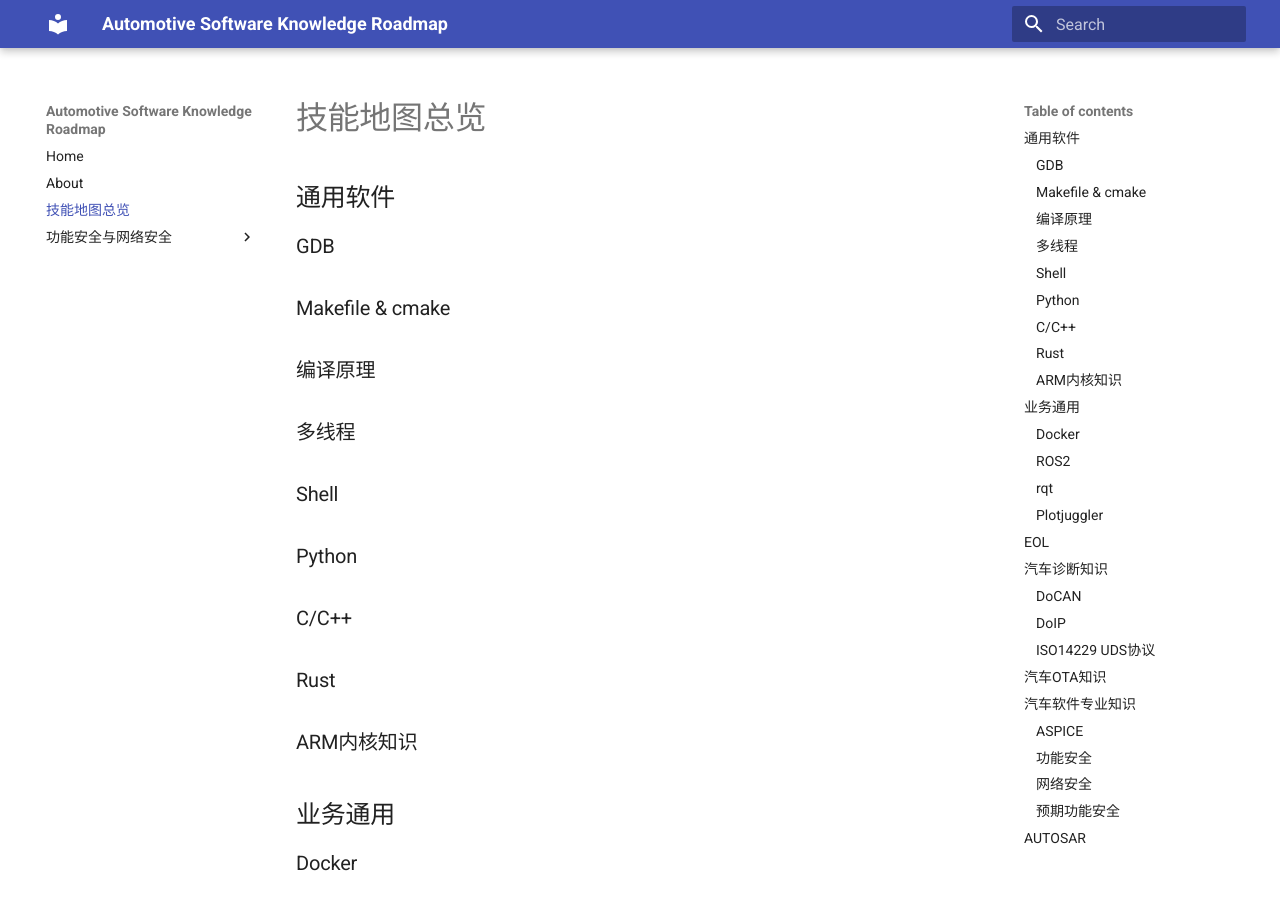
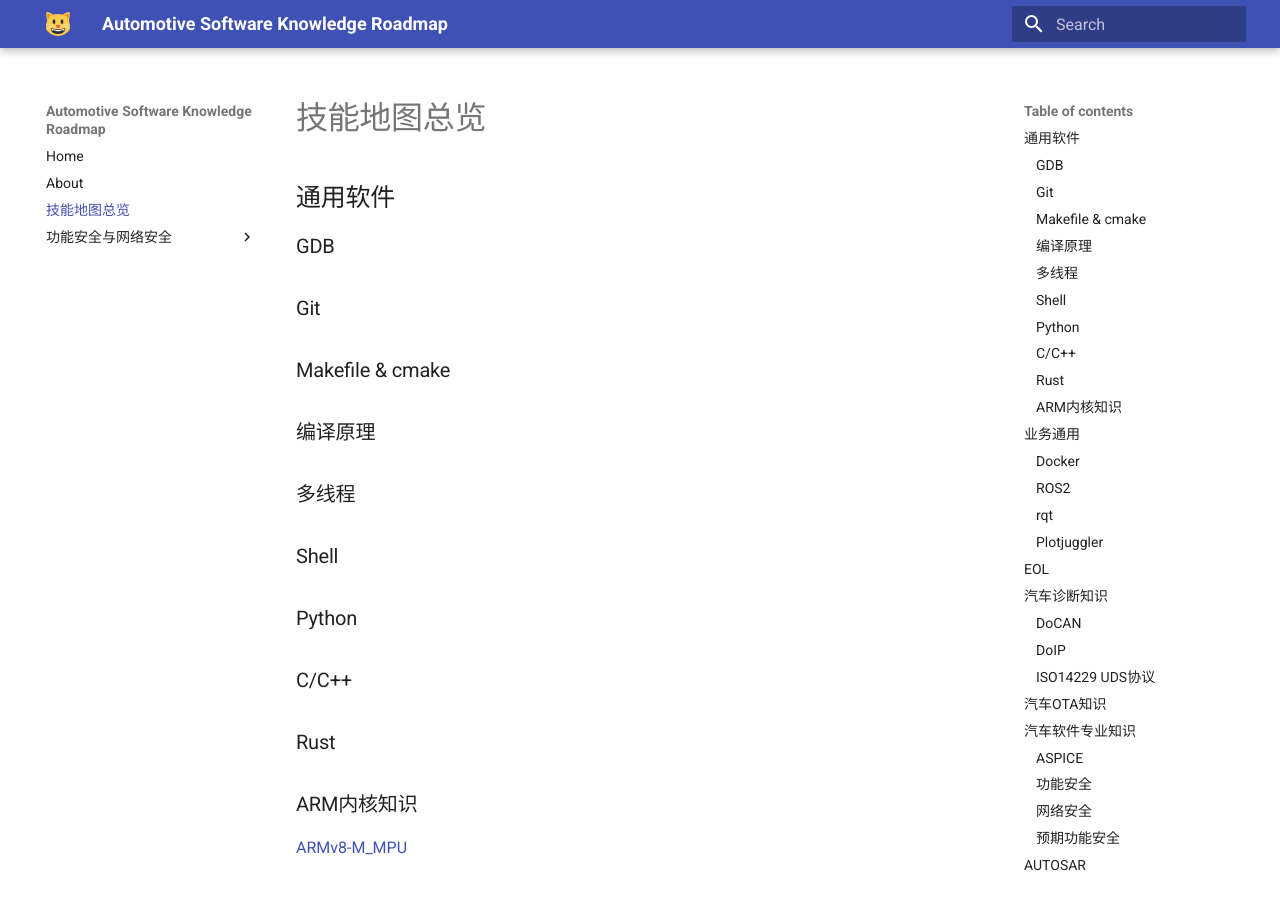
Before and after one commit to Leohc92/Autosar, an MkDocs documentation site: the page built from docs/Knowledge_Roadmap/RoadMap_Guideline.md, in a window 1280 px wide and 900 px high. Built offline with MkDocs 1.6.1 and Material for MkDocs 9.7.7, drawn with Linux system fonts in a browser that asks for light colours.

Commit message:
add: change icon and favicon

```diff
--- a/docs/Knowledge_Roadmap/RoadMap_Guideline.md
+++ b/docs/Knowledge_Roadmap/RoadMap_Guideline.md
@@ -3,6 +3,7 @@ title: 技能地图总览
 ---
 ## 通用软件
 ### GDB
+### Git
 ### Makefile & cmake
 ### 编译原理
 ### 多线程
@@ -11,6 +12,8 @@ title: 技能地图总览
 ### C/C++
 ### Rust
 ### ARM内核知识
+[ARMv8-M_MPU](../MCU_Knowledge/ARM/ARMv8-M_MPU.md)
+
 
 ## 业务通用
 ### Docker
--- a/mkdocs.yml
+++ b/mkdocs.yml
@@ -1,6 +1,8 @@
 site_name: Automotive Software Knowledge Roadmap
 theme:
   name: material
+  favicon: images/favicon.ico
+  logo: images/favicon.ico
 
 
 nav:
```
Also changed, not shown: docs/images/favicon.ico (added).
